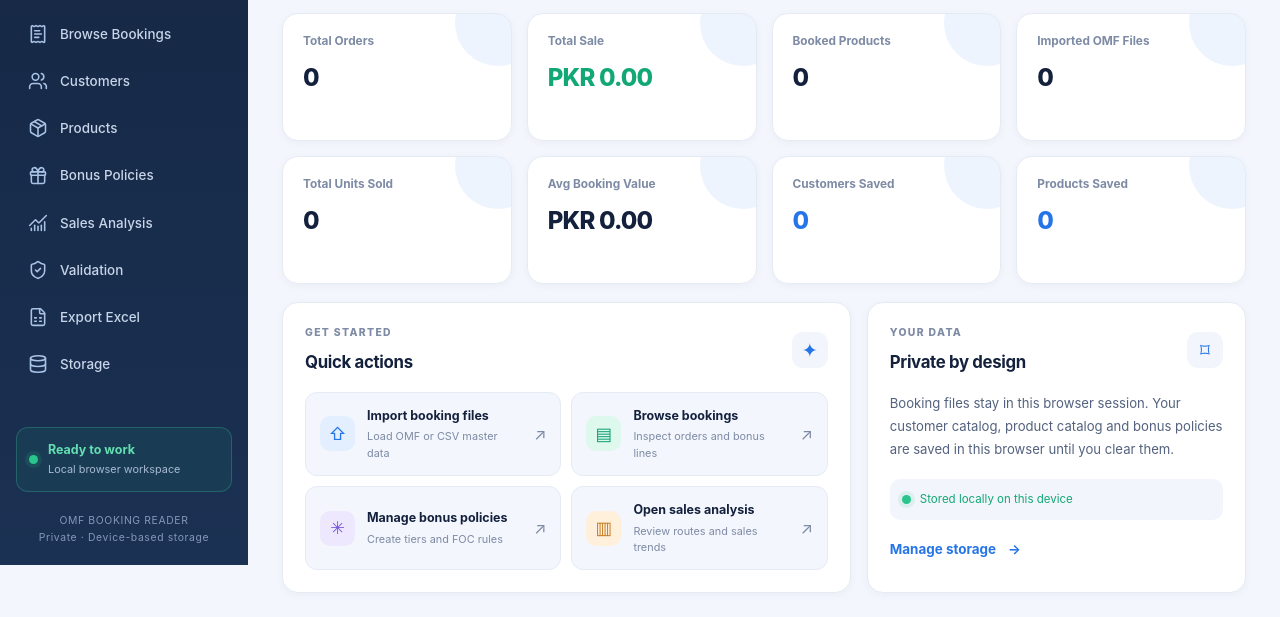
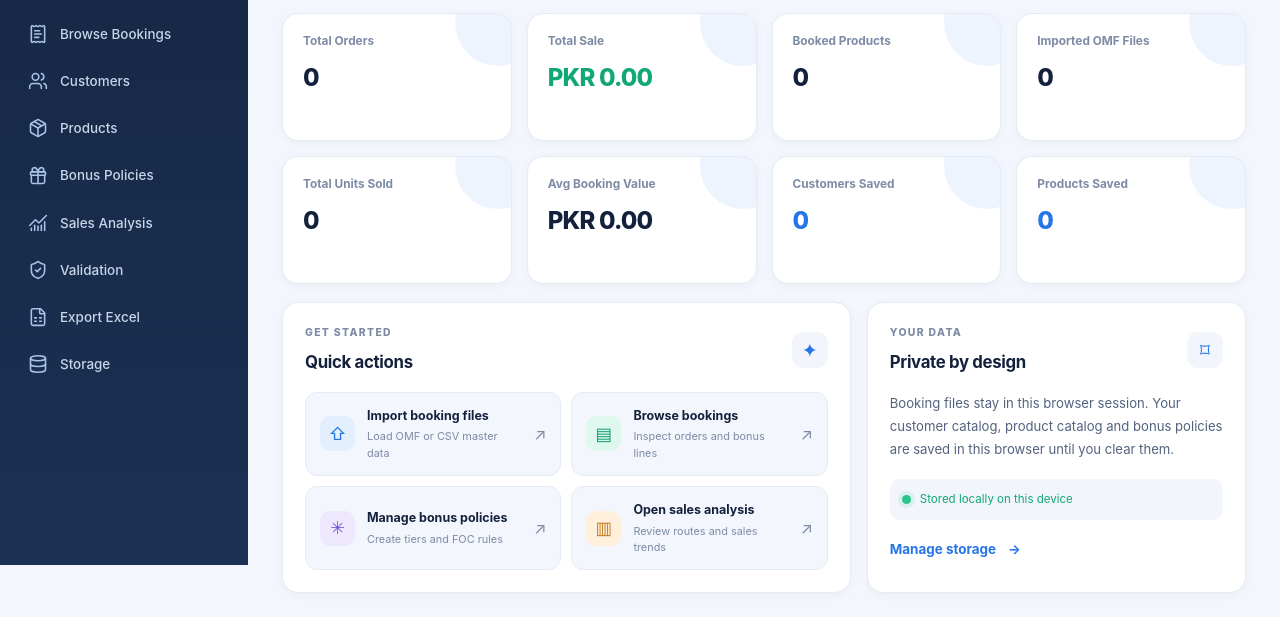
Before and after one commit to EnzoTalksWireless/Booking-Reader, a plain HTML site: page index.html in a window 1280 px wide. Shown: the part 235-852 px from the top of the page. Drawn offline with nearby package versions, Linux system fonts and the light colour scheme.

Commit message:
Remove status and branding text from sidebar (#18)

```diff
--- a/index.html
+++ b/index.html
@@ -30,10 +30,6 @@
         <button data-tab="export" class="nav-btn"><i class="nav-icon" data-lucide="file-spreadsheet" aria-hidden="true"></i><span>Export Excel</span></button>
         <button data-tab="storage" class="nav-btn"><i class="nav-icon" data-lucide="database" aria-hidden="true"></i><span>Storage</span></button>
       </nav>
-      <div class="sidebar-bottom">
-        <div class="system-status"><span class="status-dot"></span><div><strong>Ready to work</strong><small>Local browser workspace</small></div></div>
-        <div class="sidebar-footnote">OMF BOOKING READER<br>Private · Device-based storage</div>
-      </div>
     </aside>
     <div class="workspace">
       <header class="topbar">
```
